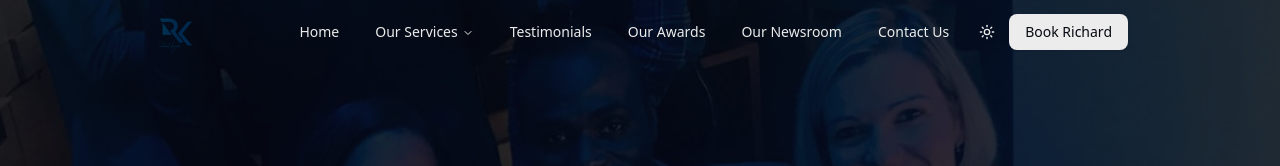
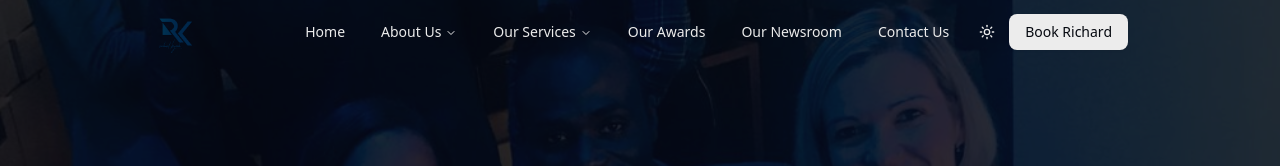
Before and after one commit to johnsonsemmanuel/richardkyereh, a Next.js app: page / in a window 1280 px wide. Shown: the top 166 px of the page. Built offline with nearby package versions, Linux system fonts and the light colour scheme.

Commit message:
feat: add About Us nav with Testimonials sub-item, replace standalone Testimonials link

```diff
--- a/src/components/Header.tsx
+++ b/src/components/Header.tsx
@@ -24,6 +24,13 @@ type NavItem = { label: string; href: string } | { label: string; dropdown: { la
 const navItems: NavItem[] = [
   { label: "Home", href: "/" },
   {
+    label: "About Us",
+    dropdown: [
+      { label: "Full Biography", desc: "Richard Kyereh's story & credentials", href: "/about", icon: CompassIcon },
+      { label: "Testimonials", desc: "What clients and partners say", href: "/testimonials", icon: GlobeIcon },
+    ],
+  },
+  {
     label: "Our Services",
     dropdown: [
       { label: "Career Consultancy", desc: "Personalized career guidance", href: "/booking?service=career", icon: CompassIcon },
@@ -34,7 +41,6 @@ const navItems: NavItem[] = [
       { label: "Charters Services", desc: "Charter operations consulting", href: "/booking?service=charters", icon: PlaneIcon },
     ],
   },
-  { label: "Testimonials", href: "/testimonials" },
   { label: "Our Awards", href: "/awards" },
   { label: "Our Newsroom", href: "/newsroom" },
   { label: "Contact Us", href: "/contact" },
@@ -42,13 +48,16 @@ const navItems: NavItem[] = [
 
 type DropdownItem = Extract<NavItem, { dropdown: unknown[] }>["dropdown"][number];
 
+const aboutSubItems = (navItems.find((n) => "dropdown" in n && n.label === "About Us") as Extract<NavItem, { dropdown: unknown[] }>).dropdown;
+const servicesSubItems = (navItems.find((n) => "dropdown" in n && n.label === "Our Services") as Extract<NavItem, { dropdown: unknown[] }>).dropdown;
+
 function isDropdown(item: NavItem): item is Extract<NavItem, { dropdown: unknown[] }> {
   return "dropdown" in item;
 }
 
 export function Header() {
   const [open, setOpen] = React.useState(false);
-  const [mobileSubmenu, setMobileSubmenu] = React.useState(false);
+  const [mobileSubmenu, setMobileSubmenu] = React.useState<string | null>(null);
   const scrolled = useScroll(10);
   const { theme, toggle } = useTheme();
 
@@ -164,21 +173,21 @@ export function Header() {
             </Link>
 
             <button
-              onClick={() => setMobileSubmenu(!mobileSubmenu)}
+              onClick={() => setMobileSubmenu(mobileSubmenu === "services" ? null : "services")}
               className={buttonVariants({ variant: "ghost", className: "justify-start text-base gap-2 w-full" })}
             >
               <ChevronRight
                 className={cn(
                   "size-3.5 text-foreground/40 transition-transform",
-                  mobileSubmenu && "rotate-90"
+                  mobileSubmenu === "services" && "rotate-90"
                 )}
               />
               Our Services
             </button>
 
-            {mobileSubmenu && (
+            {mobileSubmenu === "services" && (
               <div className="pl-8 grid gap-y-0.5 mb-1 overflow-hidden">
-                {(navItems.find((n) => "dropdown" in n && n.label === "Our Services") as Extract<NavItem, { dropdown: unknown[] }>).dropdown.map((sub) => {
+                {servicesSubItems.map((sub) => {
                   const Icon = sub.icon;
                   return (
                     <Link
@@ -198,13 +207,41 @@ export function Header() {
               </div>
             )}
 
-            <Link
-              href="/testimonials"
-              onClick={() => setOpen(false)}
-              className={buttonVariants({ variant: "ghost", className: "justify-start text-base" })}
+            <button
+              onClick={() => setMobileSubmenu(mobileSubmenu === "about" ? null : "about")}
+              className={buttonVariants({ variant: "ghost", className: "justify-start text-base gap-2 w-full" })}
             >
-              Testimonials
-            </Link>
+              <ChevronRight
+                className={cn(
+                  "size-3.5 text-foreground/40 transition-transform",
+                  mobileSubmenu === "about" && "rotate-90"
+                )}
+              />
+              About Us
+            </button>
+
+            {mobileSubmenu === "about" && (
+              <div className="pl-8 grid gap-y-0.5 mb-1 overflow-hidden">
+                {aboutSubItems.map((sub) => {
+                  const Icon = sub.icon;
+                  return (
+                    <Link
+                      key={sub.label}
+                      href={sub.href}
+                      onClick={() => setOpen(false)}
+                      className="flex items-center gap-3 px-3 py-2.5 rounded-lg hover:bg-secondary/50 transition-colors"
+                    >
+                      <Icon className="size-4 text-primary/40 shrink-0" />
+                      <div>
+                        <p className="text-sm font-medium text-foreground/80">{sub.label}</p>
+                        <p className="text-xs text-foreground/50">{sub.desc}</p>
+                      </div>
+                    </Link>
+                  );
+                })}
+              </div>
+            )}
+
             <Link
               href="/awards"
               onClick={() => setOpen(false)}
```
